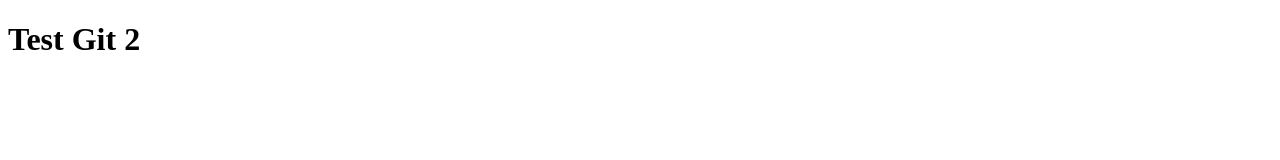
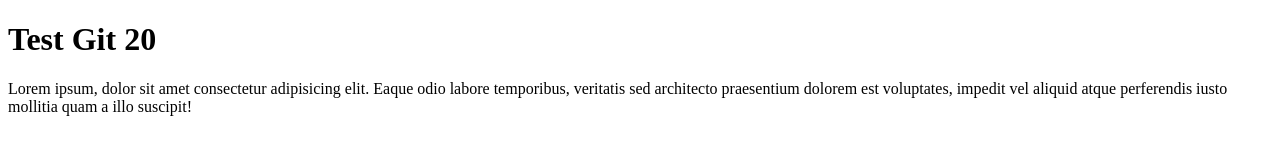
Before and after one commit to HimitsuHito/git-test-2, a plain HTML site: page index.html in a window 1280 px wide. Drawn offline with Linux system fonts and the light colour scheme.

Commit message:
menambahkan paragraf

```diff
--- a/index.html
+++ b/index.html
@@ -4,6 +4,7 @@
         <title>Test</title>
     </head>
     <body>
-        <h1>Test Git 2</h1>
+        <h1>Test Git 20</h1>
+        <p>Lorem ipsum, dolor sit amet consectetur adipisicing elit. Eaque odio labore temporibus, veritatis sed architecto praesentium dolorem est voluptates, impedit vel aliquid atque perferendis iusto mollitia quam a illo suscipit!</p>
     </body>
 </html>
```
